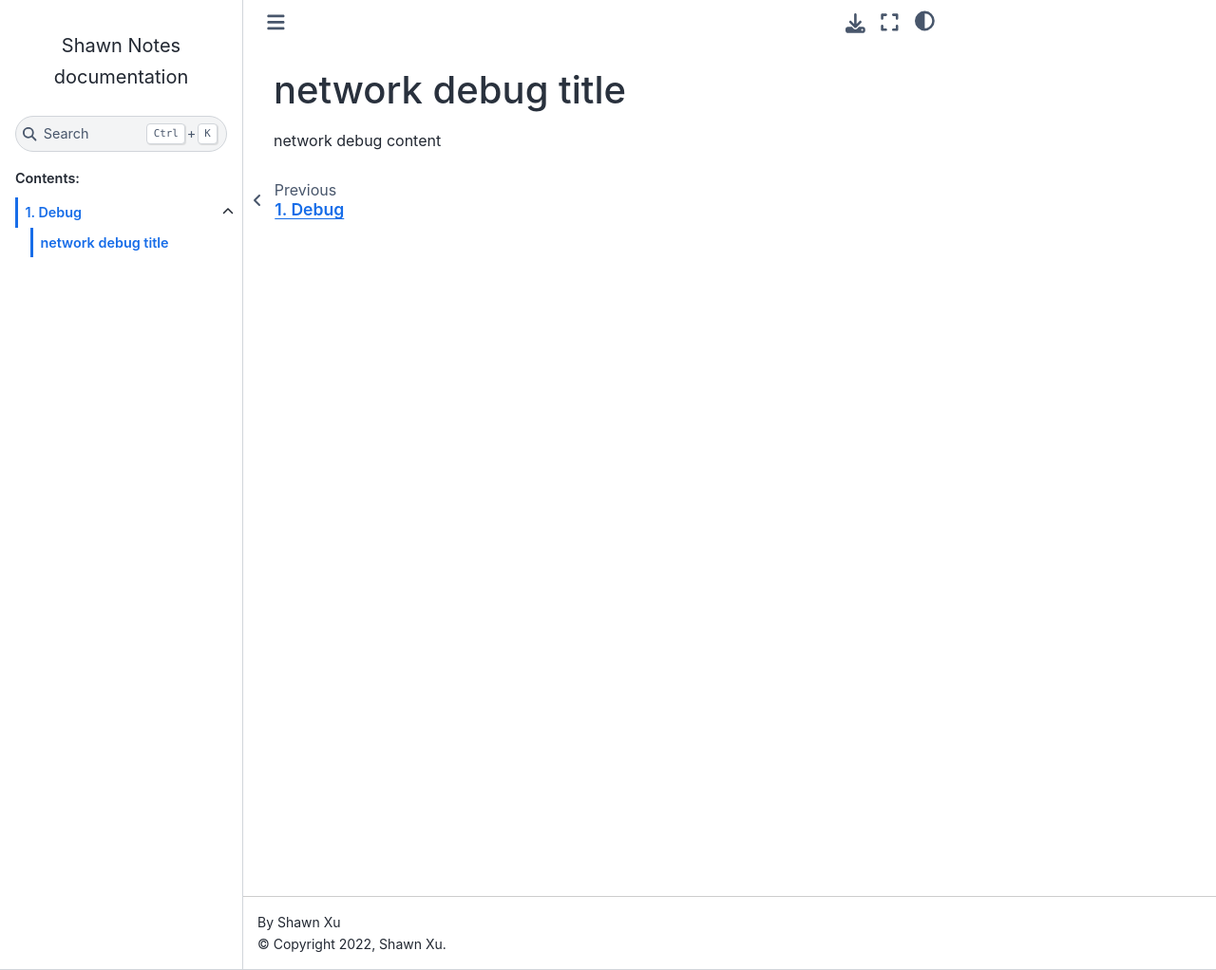
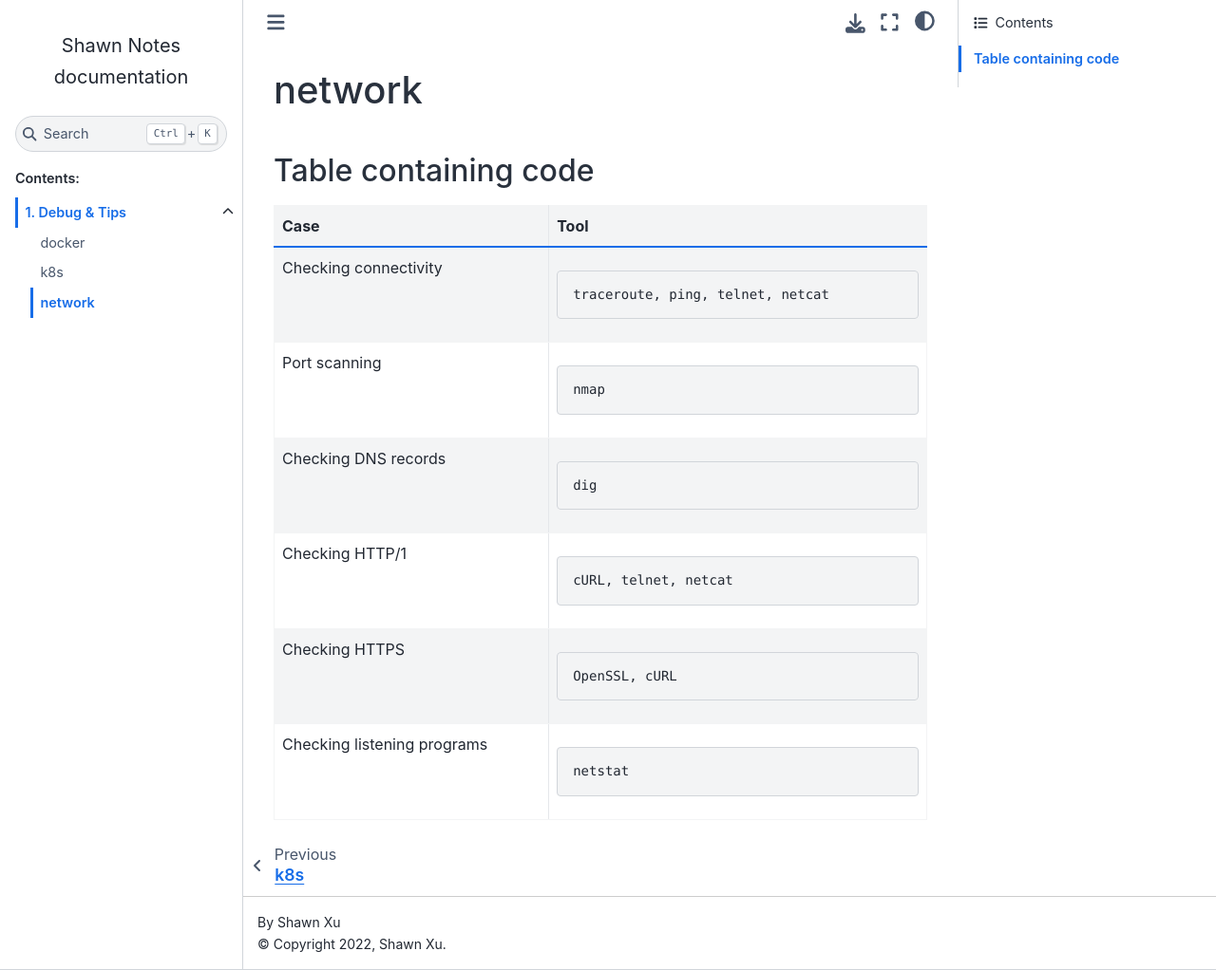
Before and after one commit to thexiang/shawn-notes, a Sphinx documentation site: the page built from docs/source/debug/network.rst, in a window 1280 px wide and 1022 px high. Shown: the whole window at 95% size. Built offline with Sphinx 7.4.7 and the Sphinx Book theme 1.1.4, drawn with Linux system fonts in a browser that asks for light colours.

Commit message:
add pages

```diff
--- a/docs/source/conf.py
+++ b/docs/source/conf.py
@@ -31,6 +31,7 @@
     "sphinx_book_theme",
     "sphinx_copybutton",
     "sphinx.ext.autosectionlabel",
+    "recommonmark",
 ]
 
 # Add any paths that contain templates here, relative to this directory.
--- a/docs/source/debug/index.rst
+++ b/docs/source/debug/index.rst
@@ -1,7 +1,10 @@
-1. Debug
+1. Debug & Tips
 ======================
+
 
 .. toctree::
     :maxdepth: 1
 
+    ./docker
+    ./k8s
     ./network
--- a/docs/source/debug/network.rst
+++ b/docs/source/debug/network.rst
@@ -1,4 +1,34 @@
-network debug title
+network
 ====================
 
-network debug content
+
+Table containing code
+---------------------
+
+==================================== ===========================================
+Case                                 Tool
+==================================== ===========================================
+Checking connectivity                .. code-block:: bash
+
+                                        traceroute, ping, telnet, netcat
+
+Port scanning                        .. code-block:: bash
+
+                                        nmap
+
+Checking DNS records                 .. code-block:: bash
+
+                                        dig
+
+Checking HTTP/1                      .. code-block:: bash
+
+                                        cURL, telnet, netcat
+
+Checking HTTPS                       .. code-block:: bash
+
+                                        OpenSSL, cURL
+
+Checking listening programs          .. code-block:: bash
+
+                                        netstat
+==================================== ===========================================
--- a/docs/source/index.rst
+++ b/docs/source/index.rst
@@ -3,7 +3,7 @@
    You can adapt this file completely to your liking, but it should at least
    contain the root `toctree` directive.
 
-Welcome to Shawn Notes's documentation!
+Shawn's Notes
 =======================================
 
 .. toctree::
```
Also changed, not shown: docs/source/debug/docker.rst (added, +27 -0 lines), docs/source/debug/k8s.rst (added, +22 -0 lines).
